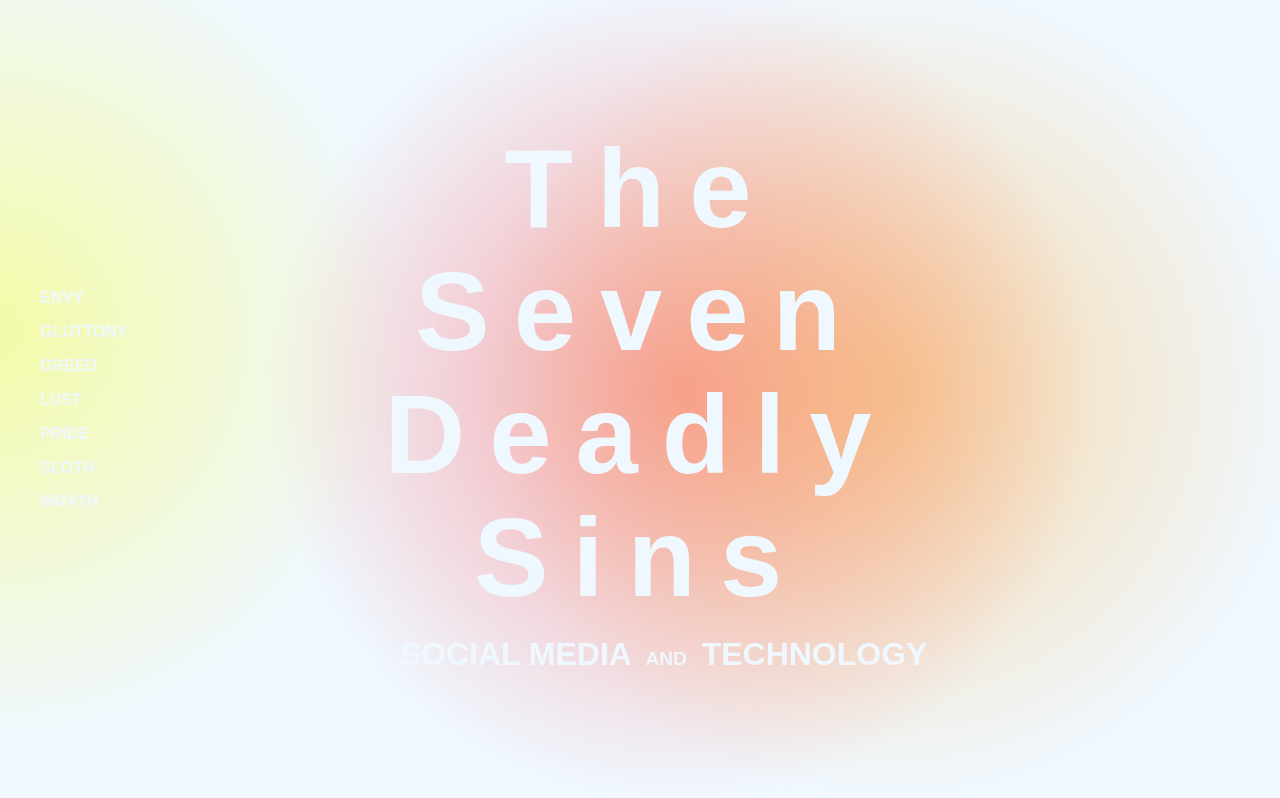
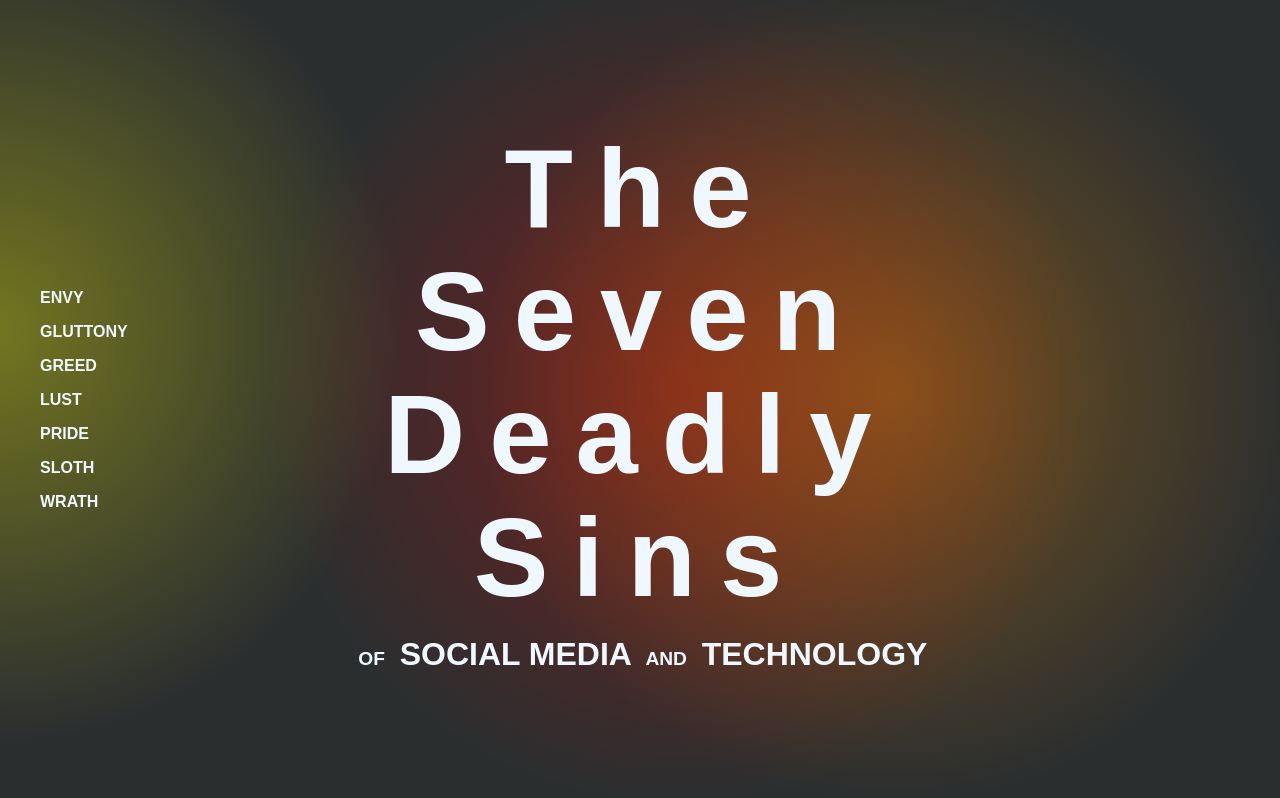
Before and after one commit to Lukem20/seven-deadly-sins, a website built with Vite: page src/index.html in a window 1280 px wide. Built offline with nearby package versions, Linux system fonts and the light colour scheme; a web font is replaced by a local one.

Commit message:
Now fixed the background color bug.

```diff
--- a/src/index.html
+++ b/src/index.html
@@ -14,7 +14,7 @@
     <link rel="stylesheet" type="text/css" href="https://use.typekit.net/tvc5stt.css">
   </head>
 
-  <body>
+  <body id="landing-page">
     <header>
       <nav class="sidebar" role="navigation">
         <ul>
--- a/src/styles/index.css
+++ b/src/styles/index.css
@@ -1,7 +1,6 @@
-body {
+#landing-page {
 	background-color: #2b2e2f;
 }
-
 #app {
 	justify-content: center;
 }
```
